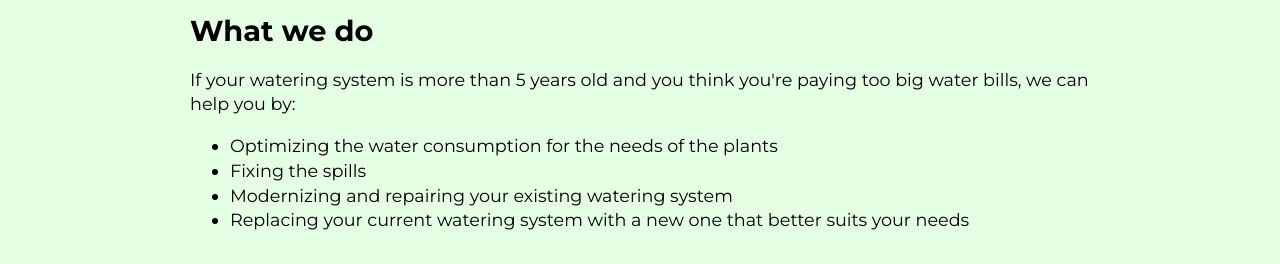
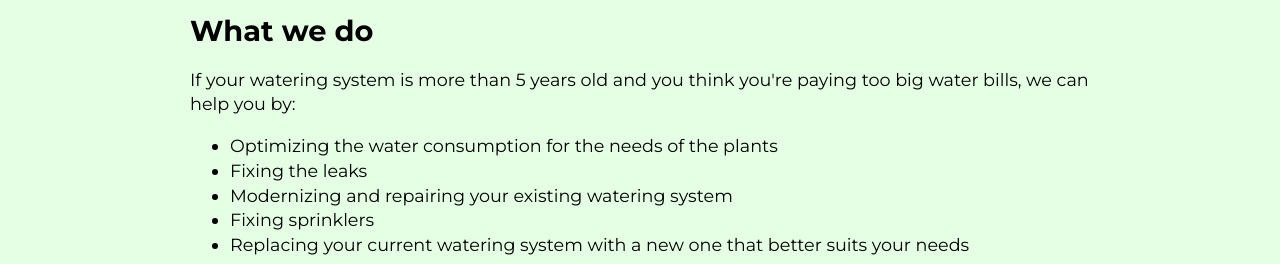
Before and after one commit to Ygnys/tata-test, a plain HTML site: page index.html in a window 1280 px wide. Shown: the part 622-886 px from the top of the page. Drawn offline with Linux system fonts and the light colour scheme.

Commit message:
fixed typos

```diff
--- a/index.html
+++ b/index.html
@@ -30,8 +30,9 @@
 
     <ul>
   <li>Optimizing the water consumption for the needs of the plants</li>
-  <li> Fixing the spills</li>
+  <li> Fixing the leaks</li>
   <li> Modernizing and repairing your existing watering system</li>
+  <li> Fixing sprinklers</li>
   <li> Replacing your current watering system with a new one that better suits your needs</li>
 </ul>
 
```
